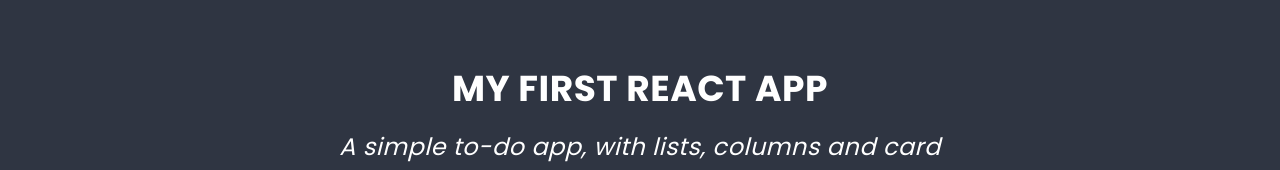
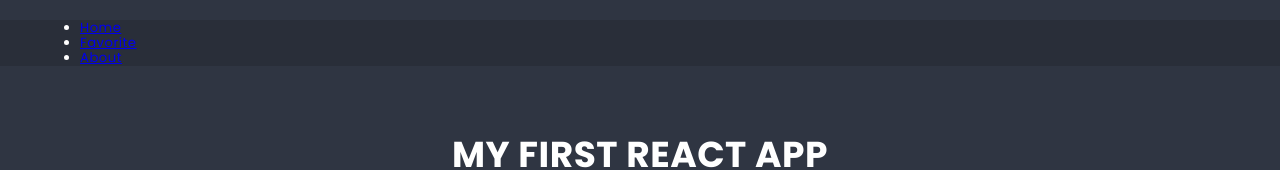
Before and after one commit to MaciejZieminski/my-first-react-app, a React (Create React App) app: page / in a window 1280 px wide. Shown: the top 170 px of the page. Built offline with nearby package versions, Linux system fonts and the light colour scheme.

Commit message:
module 14 start

```diff
--- a/src/App.js
+++ b/src/App.js
@@ -2,14 +2,18 @@
 import SearchForm from './components/SearchForm/SearchForm.js';
 import List from './components/List/List.js';
 import Container from './components/Container/Container.js';
+import NavBar from './components/NavBar/NavBar.js';
 
 const App = () => {
   return (
-    <Container >
-      <Hero />
-      <SearchForm />
-      <List />
-    </Container>
+    <main>
+    <NavBar />
+      <Container >
+        <Hero />
+        <SearchForm />
+        <List />
+      </Container>
+    </main>
   );
 };
 
--- /dev/null
+++ b/src/components/NavBar/NavBar.js
@@ -0,0 +1,19 @@
+import styles from './NavBar.module.scss';
+import Container from '../Container/Container';
+
+const NavBar = () => {
+    return (
+        <nav className={styles.nav}>
+            <Container className={styles.container}>
+            <i className="fa-light fa-bars-progress"><a href="/"></a></i>
+            <ul>
+                <li><a href="/">Home</a></li>
+                <li><a href="/favorite">Favorite</a></li>
+                <li><a href="/about">About</a></li>
+            </ul>
+            </Container>
+        </nav>
+    )
+}
+
+export default NavBar;
--- /dev/null
+++ b/src/components/NavBar/NavBar.module.scss
@@ -0,0 +1,10 @@
+@import '../../styles/settings.scss';
+
+nav {
+    background-color: darken($color-dark, 3%);
+}
+
+.container {
+    display: flex;
+    justify-content: space-between;
+}
```
